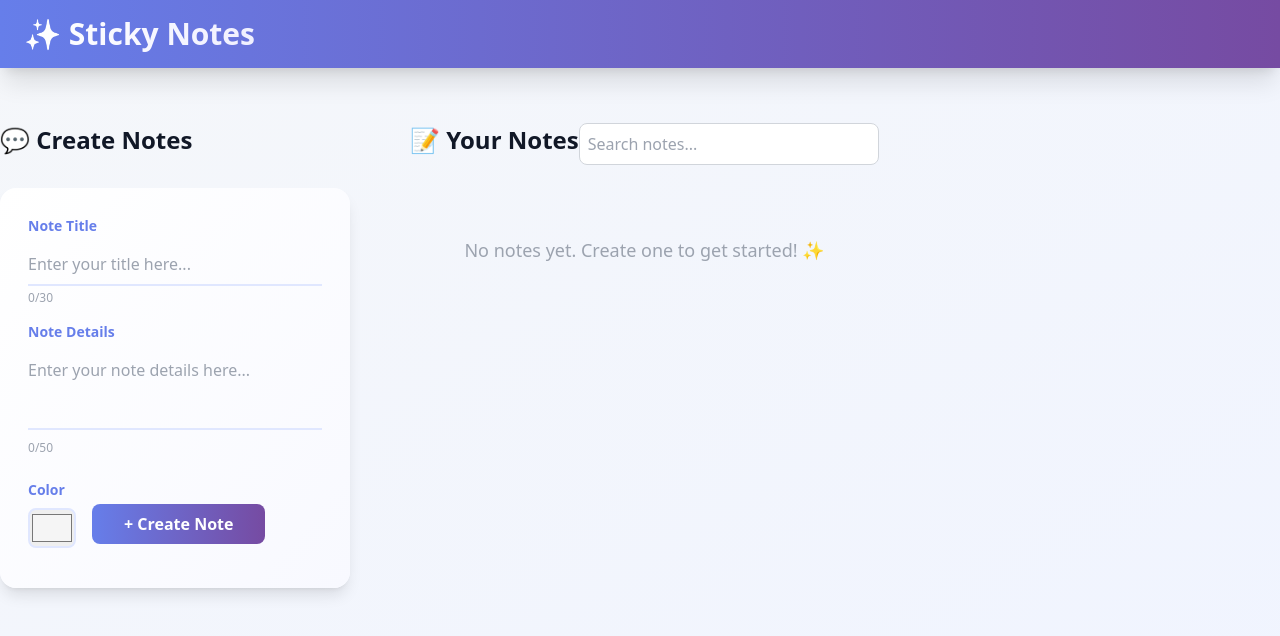
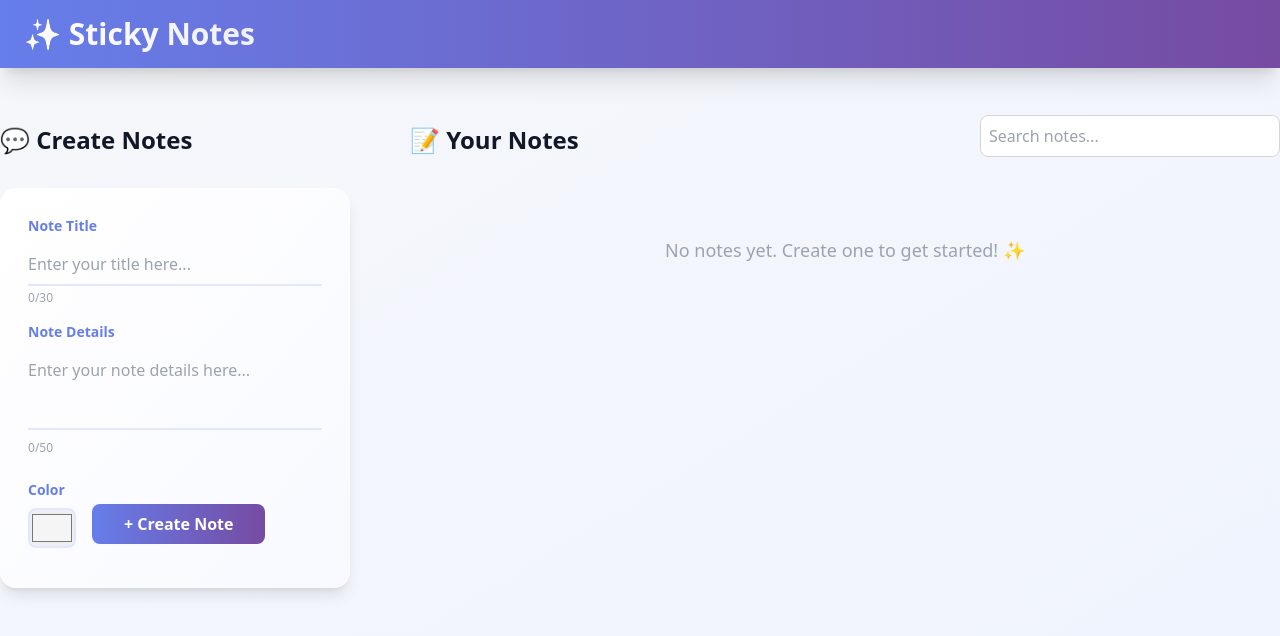
Before and after one commit to Prarabadha/React-typescript-notesapp, a React (Create React App) app: page / in a window 1280 px wide. Shown: the top 636 px of the page. Built offline with nearby package versions, Linux system fonts and the light colour scheme; some icons are missing.

Commit message:
added the responsiveness

```diff
--- a/src/App.tsx
+++ b/src/App.tsx
@@ -73,7 +73,7 @@ const App = () => {
   return (
     <div className="min-h-screen bg-gradient-to-br from-[#f5f7fa] to-[#f0f4ff]">
       <Header />
-      <div className="flex gap-[60px] py-8 max-w-7xl mx-auto animate-fadeIn">
+      <div className="flex flex-col lg:flex-row gap-6 lg:gap-[60px] py-6 lg:py-8 max-w-7xl mx-auto animate-fadeIn px-4 lg:px-0">
         <CreateNote addNotes={addNotes} />
         <Notes
           notes={notes}
--- a/src/components/Notes.tsx
+++ b/src/components/Notes.tsx
@@ -48,27 +48,30 @@ const Notes: React.FC<noteListProps> = ({
   };
 
   return (
-    <div className="animate-fadeIn">
-      <div className="flex justify-between items-center">
-        <h2 className="text-2xl font-bold text-gray-900 mb-4 mt-6">
+    <div className="animate-fadeIn w-full">
+      {/* Header Section */}
+      <div className="flex flex-col md:flex-row justify-between items-start md:items-center gap-4 md:gap-0">
+        <h2 className="text-xl sm:text-2xl font-bold text-gray-900 mb-2 md:mb-4 mt-4 md:mt-6">
           📝 Your Notes
         </h2>
         <input
           type="search"
           placeholder="Search notes..."
-          className="w-[300px] p-2 border border-gray-300 rounded-lg mt-4"
+          className="w-full md:w-[300px] p-2 border border-gray-300 rounded-lg text-sm md:text-base"
           onChange={(e) => setSearchValue(e.target.value)}
         />
       </div>
+
       {notes.length === 0 ? (
-        <div className="text-center py-16 text-gray-400">
-          <p className="text-lg font-medium">
+        <div className="text-center py-12 sm:py-16 text-gray-400">
+          <p className="text-base sm:text-lg font-medium">
             No notes yet. Create one to get started! ✨
           </p>
         </div>
       ) : (
         <>
-          <div className="grid grid-cols-1 sm:grid-cols-2 lg:grid-cols-3  gap-4 py-5 animate-slideUp">
+          {/* Notes Grid */}
+          <div className="grid grid-cols-1 sm:grid-cols-2 lg:grid-cols-3 gap-3 sm:gap-4 py-4 sm:py-5 animate-slideUp">
             {paginatedNotes.map((note) => (
               <NoteList
                 key={note.id}
@@ -85,23 +88,23 @@ const Notes: React.FC<noteListProps> = ({
           </div>
 
           {/* Pagination Controls */}
-          <div className="flex justify-center items-center gap-4  mb-6">
+          <div className="flex flex-col sm:flex-row justify-center items-center gap-3 sm:px-0">
             <button
               onClick={handlePrevPage}
               disabled={currentPage === 1}
-              className="px-4 py-2 bg-blue-500 text-white rounded-lg hover:bg-blue-600 disabled:bg-gray-400 disabled:cursor-not-allowed transition"
+              className="w-full sm:w-auto px-3 sm:px-4 py-2 bg-blue-500 text-white text-sm sm:text-base rounded-lg hover:bg-blue-600 disabled:bg-gray-400 disabled:cursor-not-allowed transition duration-200 font-medium"
             >
               ← Prev
             </button>
 
-            <span className="text-gray-700 font-semibold">
+            <span className="text-gray-700 font-semibold text-sm sm:text-base px-2 py-2 sm:py-0 bg-gray-100 rounded-lg sm:bg-transparent">
               Page {currentPage} of {totalPages}
             </span>
 
             <button
               onClick={handleNextPage}
               disabled={currentPage === totalPages}
-              className="px-4 py-2 bg-blue-500 text-white rounded-lg hover:bg-blue-600 disabled:bg-gray-400 disabled:cursor-not-allowed transition"
+              className="w-full sm:w-auto px-3 sm:px-4 py-2 bg-blue-500 text-white text-sm sm:text-base rounded-lg hover:bg-blue-600 disabled:bg-gray-400 disabled:cursor-not-allowed transition duration-200 font-medium"
             >
               Next →
             </button>
```
